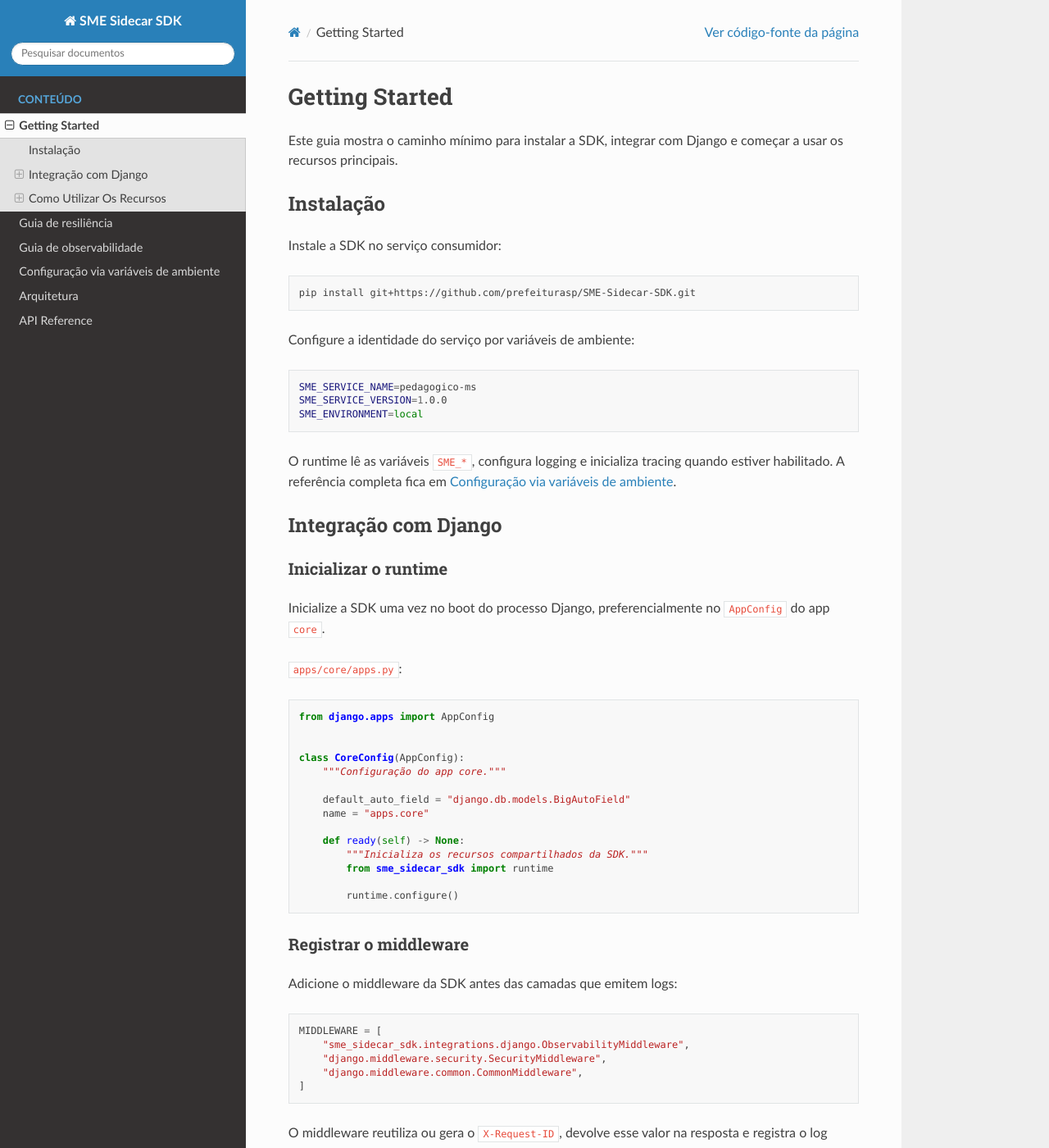
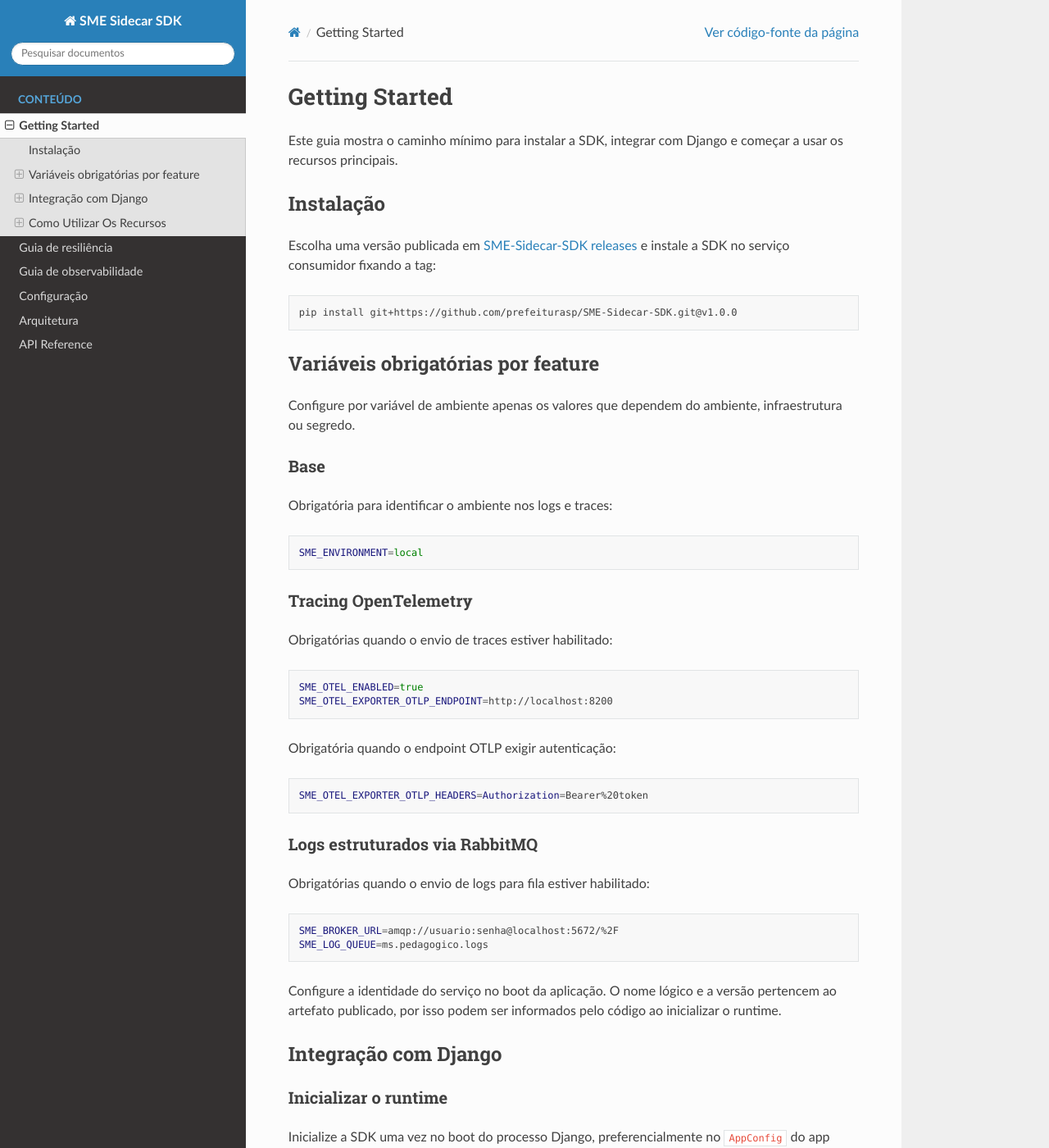
Before and after one commit to prefeiturasp/SME-Sidecar-SDK, a Sphinx documentation site: the page built from docs/getting_started.md, in a window 1280 px wide and 1400 px high. Shown: the whole window at 82% size. Built offline with Sphinx 7.4.7 and the Read the Docs theme 3.1.0, drawn with Linux system fonts in a browser that asks for light colours; some of the changed text lies outside the part shown.

Commit message:
docs(151513): Atualiza guia de configuração do SDK

````diff
--- a/docs/getting_started.md
+++ b/docs/getting_started.md
@@ -5,23 +5,54 @@ e começar a usar os recursos principais.
 
 ## Instalação
 
-Instale a SDK no serviço consumidor:
+Escolha uma versão publicada em
+[SME-Sidecar-SDK releases](https://github.com/prefeiturasp/SME-Sidecar-SDK/releases)
+e instale a SDK no serviço consumidor fixando a tag:
 
 ```bash
-pip install git+https://github.com/prefeiturasp/SME-Sidecar-SDK.git
+pip install git+https://github.com/prefeiturasp/SME-Sidecar-SDK.git@v1.0.0
 ```
 
-Configure a identidade do serviço por variáveis de ambiente:
+## Variáveis obrigatórias por feature
+
+Configure por variável de ambiente apenas os valores que dependem do ambiente,
+infraestrutura ou segredo.
+
+### Base
+
+Obrigatória para identificar o ambiente nos logs e traces:
 
 ```bash
-SME_SERVICE_NAME=pedagogico-ms
-SME_SERVICE_VERSION=1.0.0
 SME_ENVIRONMENT=local
 ```
 
-O runtime lê as variáveis `SME_*`, configura logging e inicializa tracing
-quando estiver habilitado. A referência completa fica em
-{doc}`configuration`.
+### Tracing OpenTelemetry
+
+Obrigatórias quando o envio de traces estiver habilitado:
+
+```bash
+SME_OTEL_ENABLED=true
+SME_OTEL_EXPORTER_OTLP_ENDPOINT=http://localhost:8200
+```
+
+Obrigatória quando o endpoint OTLP exigir autenticação:
+
+```bash
+SME_OTEL_EXPORTER_OTLP_HEADERS=Authorization=Bearer%20token
+```
+
+### Logs estruturados via RabbitMQ
+
+Obrigatórias quando o envio de logs para fila estiver habilitado:
+
+```bash
+SME_BROKER_URL=amqp://usuario:senha@localhost:5672/%2F
+SME_LOG_QUEUE=ms.pedagogico.logs
+```
+
+Configure a identidade do serviço no boot da aplicação. O nome lógico e a
+versão pertencem ao artefato publicado, por isso podem ser informados pelo
+código ao inicializar o runtime.
 
 (integracao-django)=
 ## Integração com Django
@@ -46,9 +77,19 @@ class CoreConfig(AppConfig):
     def ready(self) -> None:
         """Inicializa os recursos compartilhados da SDK."""
         from sme_sidecar_sdk import runtime
+        from sme_sidecar_sdk.config import Settings
 
-        runtime.configure()
+        runtime.configure(
+            Settings(
+                service_name="pedagogico-ms",
+                service_version="1.0.0",
+            )
+        )
 ```
+
+O runtime combina os valores informados por código com as variáveis
+`SME_*`, configura logging e inicializa tracing quando estiver habilitado. A
+referência completa fica em {doc}`configuration`.
 
 ### Registrar o middleware
 
@@ -116,16 +157,27 @@ quando houver span ativo, `trace_id` e `span_id`.
 
 ### Tracing OpenTelemetry
 
-O tracing é opt-in. Para habilitar exportação OTLP:
+Depois do `runtime.configure()` e do `ObservabilityMiddleware`, o tracing não
+exige chamadas manuais no código de negócio. A instrumentação cria spans para
+as requisições Django e para as chamadas feitas com o cliente HTTP da SDK.
 
-```bash
-SME_OTEL_ENABLED=true
-SME_OTEL_EXPORTER_OTLP_ENDPOINT=http://otel-collector:4317
+```python
+from sme_sidecar_sdk import build_http_client
+
+
+def listar_turmas() -> list[dict]:
+    with build_http_client(
+        "pedagogico-ms",
+        base_url="https://pedagogico.exemplo.gov.br",
+    ) as client:
+        response = client.get("/api/v1/turmas")
+        response.raise_for_status()
+        return response.json()
 ```
 
-Atualmente, `elastic` é o único backend de observabilidade homologado pela
-SDK. O endpoint pode apontar para um OpenTelemetry Collector ou para um
-destino OTLP compatível, conforme a infraestrutura.
+Ao atender uma requisição Django, a chamada acima fica correlacionada ao trace
+da requisição original. No APM, o endpoint Django aparece como transação e a
+chamada para `pedagogico-ms` aparece como span HTTP externo.
 
 ### Contexto fora de uma requisição Django
 
@@ -142,18 +194,6 @@ def processar(headers: dict[str, str]) -> None:
 
 Dentro desse escopo, logs e chamadas feitas pelo cliente HTTP da SDK usam
 o mesmo `X-Request-ID`.
-
-### Envio opcional de logs para fila
-
-Quando a infraestrutura usar fila para centralizar logs, configure a fila
-do serviço:
-
-```bash
-SME_LOG_QUEUE=ms.pedagogico.logs
-```
-
-RabbitMQ é a única implementação disponível atualmente. Outros brokers
-exigem uma nova implementação de provider.
 
 ### Primitivos de resiliência isolados
 
--- a/pyproject.toml
+++ b/pyproject.toml
@@ -4,7 +4,7 @@ build-backend = "setuptools.build_meta"
 
 [project]
 name = "sme-sidecar-sdk"
-version = "0.1.0"
+version = "1.0.0"
 description = "Runtime in-process para resiliência, logs estruturados e tracing distribuído."
 readme = "README.md"
 requires-python = ">=3.12"
````
Also changed, not shown: docs/configuration.md (+31 -8 lines).
